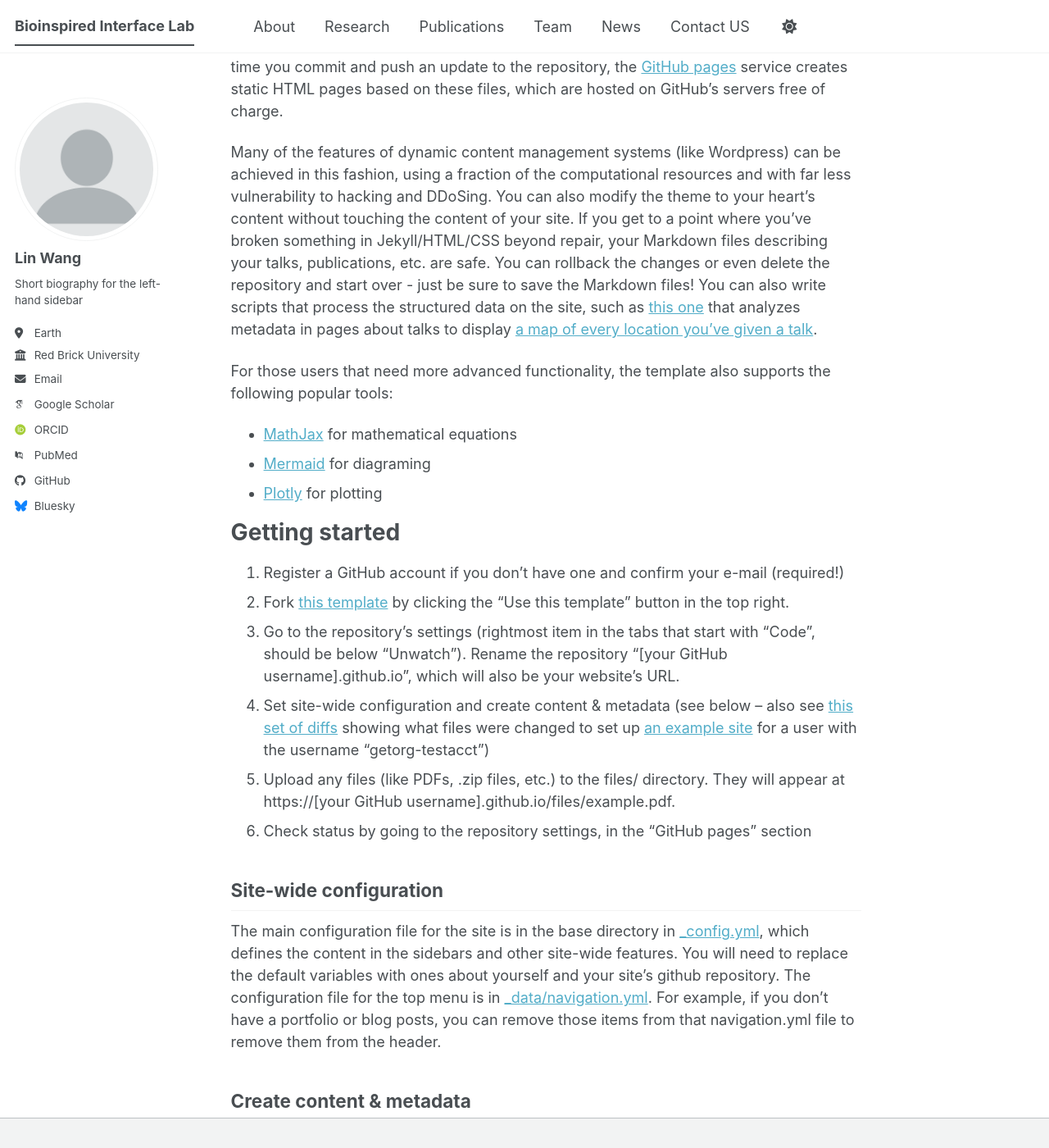
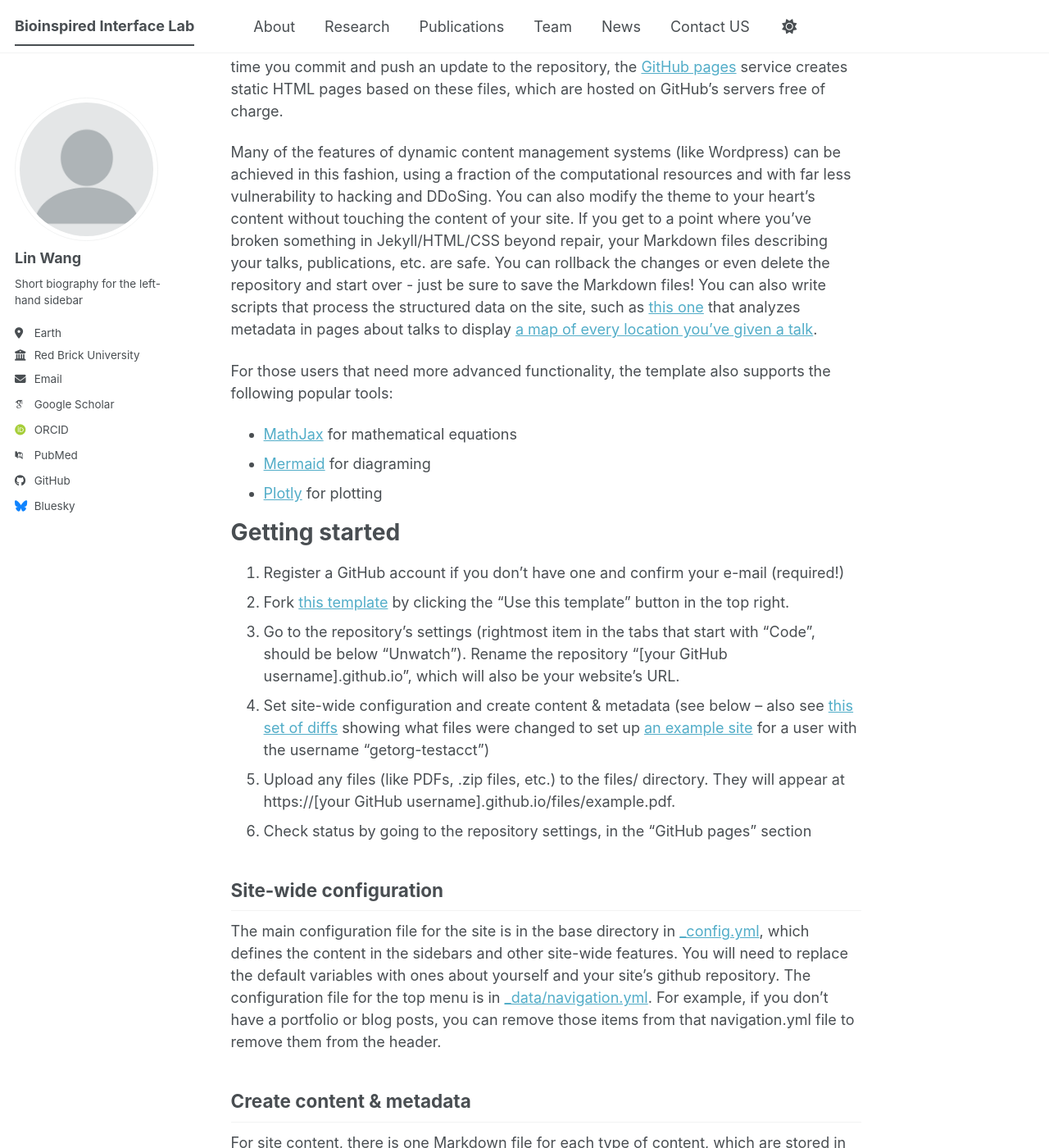
Before and after one commit to bigtoes18/bigtoes18.github.io, a Jekyll site: the page built from _pages/about.md, in a window 1280 px wide and 1400 px high, scrolled down 603 px. Shown: the whole window at 82% size. Built offline with Jekyll 4.4.1, drawn with Linux system fonts in a browser that asks for light colours; some web fonts are replaced; a script bundle is joined from its source files by our own code; library files that are not in the unit come from our copies.

Commit message:
Update _footer.scss

```diff
--- a/_sass/layout/_footer.scss
+++ b/_sass/layout/_footer.scss
@@ -3,94 +3,5 @@
    ========================================================================== */
 
 .page__footer {
-  @include clearfix;
-  background-color: var(--global-footer-bg-color);
-  color: var(--global-text-color-light);
-
-  float: left;
-  margin-left: 0;
-  margin-right: 0;
-  margin-top: 3em;
-  width: 100%;
-  clear: both;
-
-  /* keep footer in normal document flow so custom widgets do not overlap content */
-  height: auto;
-
-  /* keep the footer on the bottom of the page */
-  position: fixed;
-  bottom: 0;
-
-  -webkit-animation: intro 0.3s both;
-          animation: intro 0.3s both;
-  -webkit-animation-delay: 0.45s;
-          animation-delay: 0.45s;
-  border-top: 1px solid var(--global-dark-border-color);
-
-  footer {
-    @include clearfix;
-    margin-left: auto;
-    margin-right: auto;
-    margin-top: 1em;
-    max-width: 100%;
-    padding: 0 1em 1em;
-
-    @include breakpoint($x-large) {
-      max-width: $x-large;
+   display: none !important;
     }
-  }
-
-  a {
-    color: inherit;
-    text-decoration: none;
-
-    &:hover {
-      text-decoration: underline;
-    }
-  }
-
-  .fas,
-  .fab,
-  .far,
-  .fal {
-    color: var(--global-text-color-light);
-  }
-}
-
-.page__footer-copyright {
-  font-family: $global-font-family;
-  font-size: $type-size-7;
-}
-
-.page__footer-follow {
-  ul {
-    margin: 0;
-    padding: 0;
-    list-style-type: none;
-  }
-
-  li {
-    display: inline-block;
-    padding-top: 5px;
-    padding-bottom: 5px;
-    font-family: $sans-serif-narrow;
-    font-size: $type-size-6;
-    text-transform: uppercase;
-  }
-
-  li + li:before {
-    content: "";
-    padding-right: 5px;
-  }
-
-  a {
-    padding-right: 10px;
-    font-weight: bold;
-  }
-
-  .social-icons {
-    a {
-      white-space: nowrap;
-    }
-  }
-}
```
